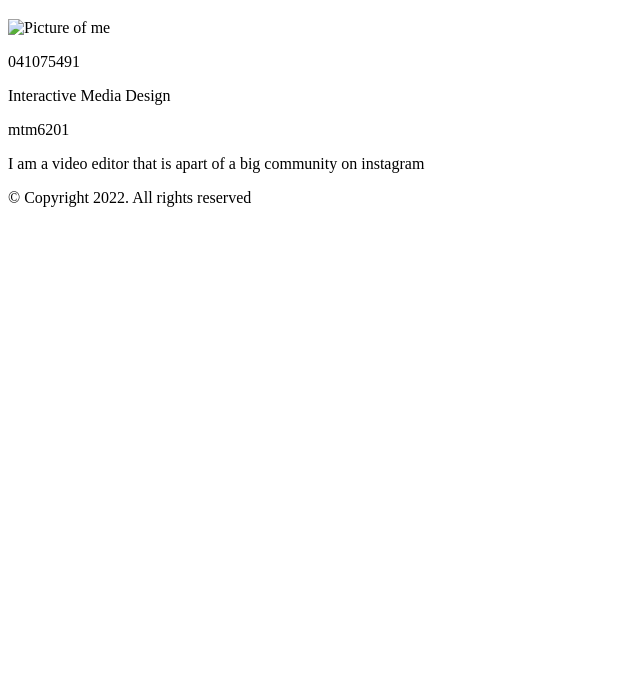
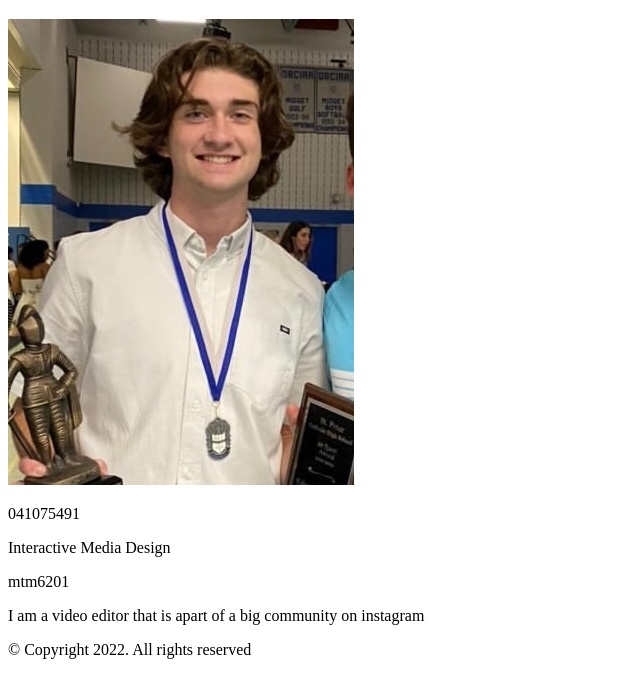
Before and after one commit to desc0216/mtm6201-week1-040, a plain HTML site: page index.html in a window 1280 px wide. Shown: the part 61-758 px from the top of the page, without its empty margins (0-640 px from the left). Drawn offline with Linux system fonts and the light colour scheme.

Commit message:
adds image

```diff
--- a/index.html
+++ b/index.html
@@ -9,7 +9,7 @@
 <body>
     <header>
         <h1>Ethan Deschambault</h1>
-        <img src="images/Picofme.jpg" alt="Picture of me">
+        <img src="image/Picofme.jpg" alt="Picture of me">
     </header>
     <main>
         <dl>041075491</dl>
```
